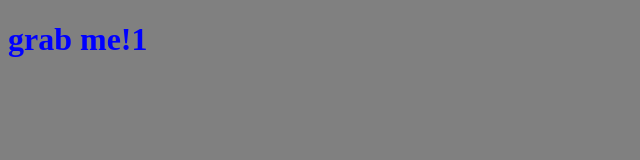
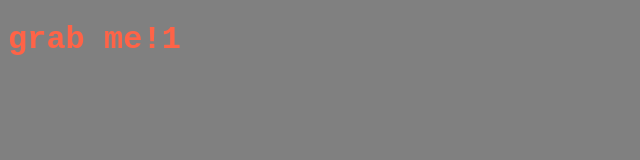
Before and after one commit to taewan625/vanilla_js_review, a plain HTML site: page index.html in a window 1280 px wide. Both pictures are taken after a click on the element "grab me!1". Shown: the whole page, without its empty margins (0-640 px from the left). Drawn offline with Linux system fonts and the light colour scheme.

Commit message:
#3.7
실제로 style을 바꾸는 것은 css로 이용하는 것이 서로의 영역을 침범 안해서 권장
하지만 html은 js로 변경할수밖에 없음
그래서 css로 style을 변경하고 js로 class 넣고 빼고만 하는 방식 보여즘

```diff
--- a/app.js
+++ b/app.js
@@ -4,46 +4,13 @@
 const h1 = document.querySelector(".hello h1");
 
 function handleTitleClick() {
-  const currentColor = h1.style.color;
-  let newColor;
-  if (currentColor === "blue") {
-    newColor = " green";
+  const clickedClass = "active sexy-font";
+  // h1.className = "active";
+  if (h1.className === clickedClass) {
+    h1.className = "sexy-font";
   } else {
-    newColor = "blue";
+    h1.className = clickedClass;
   }
-  h1.style.color = newColor;
-  // h1.style.color = "blue";
 }
 
 h1.addEventListener("click", handleTitleClick);
-
-/*
-h1.style.color = newColor ; The first one changes the color of h1
-newColor = h1.style.color ; The second one saves the color of the h1 in a variable.
-
-처음에 newColor라는 빈 let변수를 선언했고 if, else를 거치면서 초기화 값을 할당받게 됩니다. 즉, newColor = "tomato"; 이런식으로 되죠.
-그리고 그 값을 h1에 넣어주는 것이기 때문에 h1.style.color = newColor;가 되는겁니다!
-
-초반에 currentColor에 현재 색상 값을 저장하고 이후 newColor 변수를 선언해서 if 문에 따라 어떤 색상을 지정할지 값을 할당했습니다.
-그리고 마지막에 당연히 그 어떤 값을 넣을지 세팅한 newColor를 h1.style.color에 저장하면 이제 그 색상이 바뀌게 되는데,
-newColor에 다시 h1.style.color를 할당하면 이제까지 if문에서 한 것은 의미가 없고 색상이 바뀌지도 않습니다.
-
-#### 중요!! ####
-변수 2가지에 대해 헷갈려하시는 것에 대한 제 의견을 말씀드려보도록 하겠습니다.
-1. currentColor는 getter로써, 최근 color값을 복사하는 역할을 합니다. 그렇기에 의미론적으로 봤을 때 const로 선언하는 것이 적절합니다.
-2. newColor는 setter로써, 변수에 대입된 색상값을 h1.style.color에 최종적으로 할당하는 역할을 합니다. 그리고 이것도 의미론적으로 봤을 때 값이 변경될 수 있다는 것을 염두에 두기 위해 let으로 선언하는 것이 적절합니다.
-3. 다들 아시겠지만 프로그래밍언어에서 "="(equal) 표시는 오른쪽에 있는 값을 왼쪽에 대입한다는 뜻입니다. 이를 염두에 두시면 코드를 이해하는데 편하실 것 같습니다.
-4. (참고) 함수 내에서 선언된 변수는 함수 밖에서는 존재하지 않습니다. 그렇기 때문에 const currentColor로 변수 선언을 하더라도, 함수가 호출될 때 마다 새로운 값을 받을 수 있습니다.
-
-이를 토대로 코드를 순차적으로 이해하면,
-
-1) click event 발생 및 함수 실행
-2) currentColor 변수 선언 후 h1.style.color 값 복사 (getter)
-3) newColor 변수 선언
-4) currentColor 현재 값 확인
-5) 조건에 따라 newColor에 "tomato" or "blue" 값 대입
-6) 마지막으로 h1.style.color에 newColor값 대입 (setter)
-
-왜 currentColor 를 let 이 아닌 const 로 만들고 굳이 newColor 를 새로 만드시나 했는데,,설명을 읽고 나니 이해가 가네요.
-getter와 setter, 의미에 따라 변수를 분리한 것이었네요. 감사합니다.
-*/
--- a/index.html
+++ b/index.html
@@ -8,7 +8,7 @@
     <title>taewanJS</title>
   </head>
   <body>
-    <div class="hello"><h1>grab me!1</h1></div>
+    <div class="hello"><h1 class="sexy-font">grab me!1</h1></div>
 
     <script src="app.js"></script>
   </body>
--- a/style.css
+++ b/style.css
@@ -1,3 +1,13 @@
 body {
   background-color: grey;
 }
+h1 {
+  color: cornflowerblue;
+}
+
+.active {
+  color: tomato;
+}
+.sexy-font {
+  font-family: "Courier New", Courier, monospace;
+}
```
